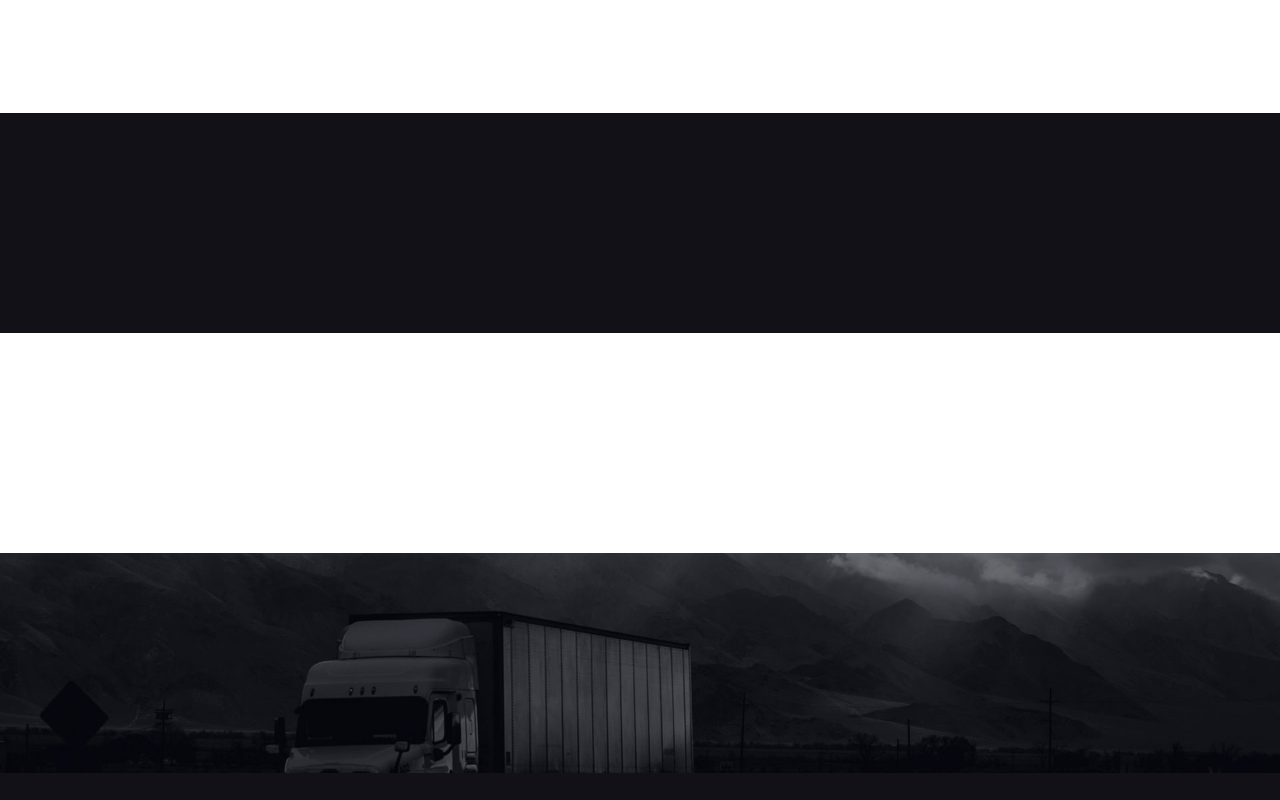
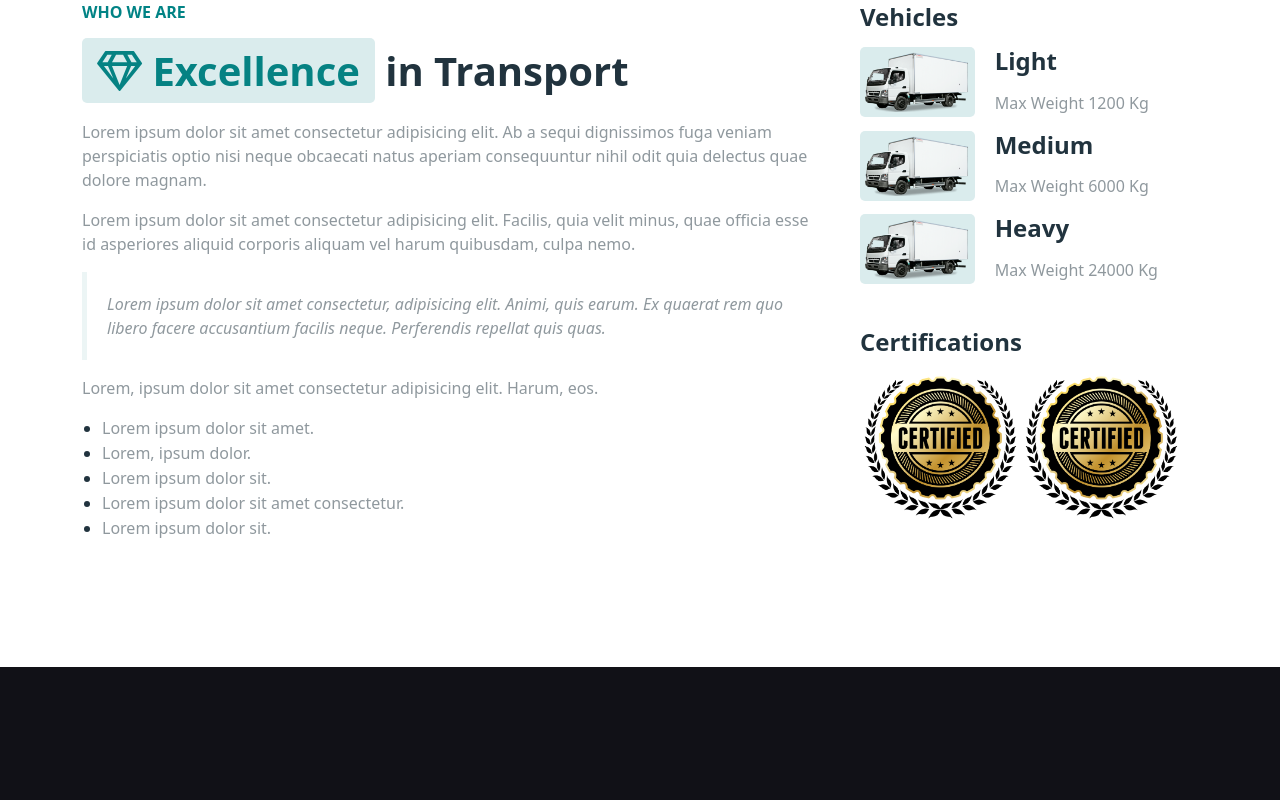
Before and after one commit to DaviCau/proj-html-vuejs, a Vue app: page / in a window 1280 px wide. Shown: the part 1020-1820 px from the top of the page. Built offline with nearby package versions, Linux system fonts and the light colour scheme.

Commit message:
prima sezione main

```diff
--- a/src/App.vue
+++ b/src/App.vue
@@ -180,6 +180,13 @@ export default {
     }
   }
 
+  .pre_title {
+    color: #018385;
+    text-transform: uppercase;
+    font-size: 16px;
+    font-weight: bold;
+  }
+
   .logo {
     font-weight: bold;
 
--- a/src/components/Header.vue
+++ b/src/components/Header.vue
@@ -32,7 +32,7 @@
                         </div>
                     </nav>
                     <div class="jumbotron_content">
-                        <h4>logistics services</h4>
+                        <h4 class="pre_title">logistics services</h4>
                         <h1>Cargo transport</h1>
                         <p>Fractional or exclusive road cargo transportation to all regions, with small, medium and large vehicles</p>
                         <div class="jumbotron_buttons">
@@ -118,12 +118,6 @@ export default {
                     transform: translateY(-50%);
                     width: 30%;
 
-                    h4 {
-                        color: #058283;
-                        text-transform: uppercase;
-                        font-size: 20px;
-                        font-weight: bold;
-                    }
                     h1 {
                         font-size: 80px;
                         text-transform: uppercase;
--- a/src/components/Main.vue
+++ b/src/components/Main.vue
@@ -1,44 +1,46 @@
 <template>
     <main>
-        <section class="transport">
+        <section>
+            <TransportSection :vehicles="vehicleTypes" />
+        </section>
+        <section class="dark_back">
 
         </section>
-        <section class="dark_back services">
+        <section>
 
         </section>
-        <section class="procedure">
+        <section class="img_back">
 
         </section>
-        <section class="img_back stats">
+        <section class="dark_back">
 
         </section>
-        <section class="dark_back feedbacks">
-
-        </section>
-        <section class="contact">
+        <section>
 
         </section>
     </main>
 </template>
 
 <script>
+import TransportSection from './TransportSection.vue'
+
 export default {
     name: "Main",
     data() {
         return {
             vehicleTypes: [
                 {
-                    imgUrl: "../assets/img/truck-1.png",
+                    imgUrl: "truck-1",
                     type: "Light",
                     maxWeight: "1200"
                 },
                 {
-                    imgUrl: "../assets/img/truck-1.png",
+                    imgUrl: "truck-1",
                     type: "Medium",
                     maxWeight: "6000"
                 },
                 {
-                    imgUrl: "../assets/img/truck-1.png",
+                    imgUrl: "truck-1",
                     type: "Heavy",
                     maxWeight: "24000"
                 }
@@ -123,6 +125,9 @@ export default {
                 }
             ]
         }
+    },
+    components: {
+        TransportSection
     }
 }
 </script>
@@ -139,6 +144,7 @@ export default {
             background-image: url("../assets/img/bg-10.jpg");
             background-position: center;
             background-size: cover;
+            color: white;
         }
     }
 </style>
--- /dev/null
+++ b/src/components/TransportSection.vue
@@ -0,0 +1,121 @@
+<template>
+    <div class="container transport_section">
+        <div class="row">
+            <div class="col-8 left_side">
+                <h4 class="pre_title">Who we are</h4>
+                <h2><span><i class="far fa-gem"></i> Excellence</span> in Transport</h2>
+                <p>
+                    Lorem ipsum dolor sit amet consectetur adipisicing elit. Ab a sequi dignissimos fuga veniam perspiciatis optio nisi neque obcaecati natus aperiam consequuntur nihil odit quia delectus quae dolore magnam.
+                </p>
+                <p>
+                    Lorem ipsum dolor sit amet consectetur adipisicing elit. Facilis, quia velit minus, quae officia esse id asperiores aliquid corporis aliquam vel harum quibusdam, culpa nemo.
+                </p>
+                <p class="border_left">
+                    <em>Lorem ipsum dolor sit amet consectetur, adipisicing elit. Animi, quis earum. Ex quaerat rem quo libero facere accusantium facilis neque. Perferendis repellat quis quas.</em>
+                </p>
+                <p>Lorem, ipsum dolor sit amet consectetur adipisicing elit. Harum, eos.</p>
+                <ul>
+                    <li><p>Lorem ipsum dolor sit amet.</p></li>
+                    <li><p>Lorem, ipsum dolor.</p></li>
+                    <li><p>Lorem ipsum dolor sit.</p></li>
+                    <li><p>Lorem ipsum dolor sit amet consectetur.</p></li>
+                    <li><p>Lorem ipsum dolor sit.</p></li>
+                </ul>
+            </div>
+            <aside class="col-4">
+                <div class="vehicles">
+                    <h3>Vehicles</h3>
+                    <div v-for="(vehicle, index) in vehicles" :key="index" class="d-flex">
+                        <img :src="require(`../assets/img/${vehicle.imgUrl}.png`)" alt="truck">
+                        <div class="type">
+                            <h3>{{vehicle.type}}</h3>
+                            <p>Max Weight {{vehicle.maxWeight}} Kg</p>
+                        </div>
+                    </div>
+                </div>
+                <h3>Certifications</h3>
+                <div class="d-flex justify-content-between certifications">
+                    <img src="../assets/img/certificate.png" alt="certificate">
+                    <img src="../assets/img/certificate.png" alt="certificate">
+                </div>
+            </aside>
+        </div>
+    </div>
+</template>
+
+<script>
+export default {
+    name: "TransportSection",
+    props: {
+        vehicles: Array
+    }
+}
+</script>
+
+<style lang="scss" scoped>
+.transport_section{
+    color: #21333e;
+
+    p {
+        opacity: 0.5;
+    }
+
+    .left_side {
+
+        h2 {
+            margin: 25px 0;
+            font-size: 40px;
+            font-weight: bold;
+            span {
+                padding: 5px 15px;
+                background-color: #daeced;
+                color: #058283;
+                border-radius: 5px;
+            }
+        }
+
+        .border_left {
+            border-left: solid 5px #daeced;
+            padding: 20px;
+        }
+
+        ul {
+            padding-left: 20px;
+
+            p {
+                margin: 0;
+                line-height: 25px;
+            }
+        }
+    }
+
+    aside {
+        padding: 0 30px;
+
+        h3 {
+            font-size: 24px;
+            font-weight: bold;
+            margin-bottom: 15px;
+        }
+
+        .vehicles {
+            padding-bottom: 30px;
+
+            img {
+                height: 70px;
+                background-color: #daeced;
+                padding: 5px;
+                margin-right: 20px;
+                border-radius: 5px;
+            }
+        }
+
+        .certifications {
+            width: 100%;
+            img {
+                height: 150px;
+            }
+        }
+    }
+}
+</style>
```
Lines whose indentation alone changed are shown as unchanged.
